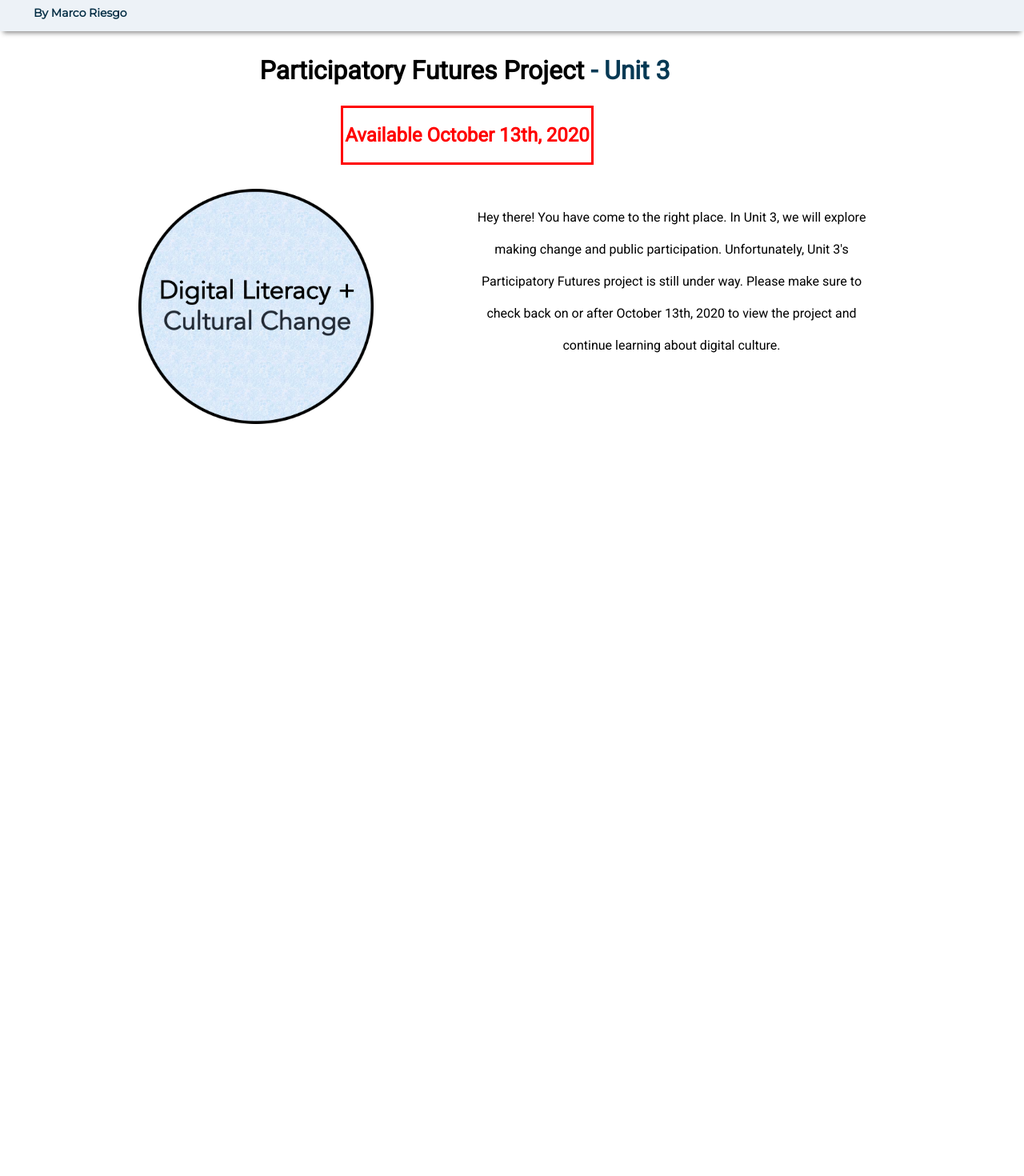
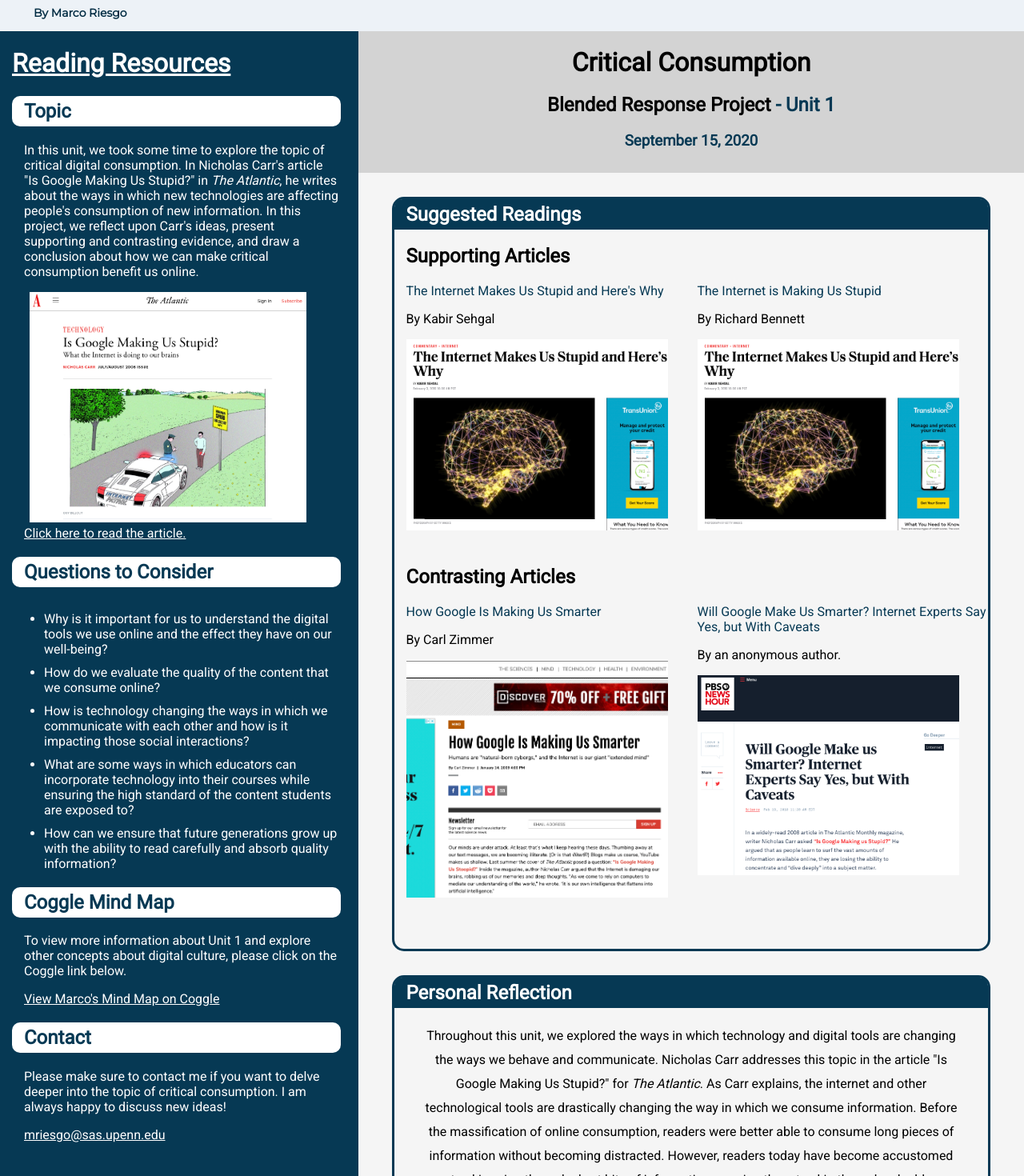
Before and after one commit to marcoriesgo/digital-culture, a React (Create React App) app: page /unit3 in a window 1280 px wide. Shown: the part 60-1530 px from the top of the page at 80% size. Before the commit the page ends 800 px from the top, so only its background shows below. Built offline with nearby package versions, Linux system fonts and the light colour scheme.

Commit message:
working on Unit 3 -1

```diff
--- a/src/components/Unit3.js
+++ b/src/components/Unit3.js
@@ -1,20 +1,109 @@
 import React, { Component } from "react";
 
-import poster from "../img/poster.png";
+import article1 from "../img/article1.png";
+
+import supporting1 from "../img/supporting1.png";
+import supporting2 from "../img/supporting1.png";
+
+import contrast1 from "../img/contrast1.png";
+import contrast2 from "../img/contrast2.png";
 
 class Unit3 extends Component {
   render() {
     return (
-      <div className="unit-parent-container">
-        <h1 className="unit-title">Participatory Futures Project <span style={{color: 'rgba(6,57,84,1)'}}>- Unit 3</span> </h1>
-        <div className="availability-box">
-            <h2>Available October 13th, 2020</h2>
+      <div className="unit-parent-container-one">
+        <div className="unit1-project-left-container">
+            <div className="resources-content-container">
+                <h1 className="resources-title">Reading Resources</h1>
+                <h2 className="resources-section-header">Topic</h2>
+                <p className="resources-section-content">In this unit, we took some time to explore the topic of critical digital consumption. In Nicholas Carr's article "Is Google Making Us Stupid?" in <span style={{fontStyle: 'italic'}}>The Atlantic</span>, he writes about the ways in which new technologies are affecting people's consumption of new information. In this project, we reflect upon Carr's ideas, present supporting and contrasting evidence, and draw a conclusion about how we can make critical consumption benefit us online.</p>
+                <img src={article1} alt="Digital Culture" className="article-screenshot"/><br />
+                <a href="https://www.theatlantic.com/magazine/archive/2008/07/is-google-making-us-stupid/306868/" target="_blank" className="resource-link">Click here to read the article.</a>
+
+                <h2 className="resources-section-header">Questions to Consider</h2>
+                <ul>
+                    <li>Why is it important for us to understand the digital tools we use online and the effect they have on our well-being? </li>
+                    <li>How do we evaluate the quality of the content that we consume online?</li>
+                    <li>How is technology changing the ways in which we communicate with each other and how is it impacting those social interactions?</li>
+                    <li>What are some ways in which educators can incorporate technology into their courses while ensuring the high  standard of the content students are exposed to?</li>
+                    <li>How can we ensure that future generations grow up with the ability to read carefully and absorb quality information?</li>
+                </ul>
+
+                <h2 className="resources-section-header">Coggle Mind Map</h2>
+                <p className="resources-section-content">To view more information about Unit 1 and explore other concepts about digital culture, please click on the Coggle link below.</p>
+                <a href="https://coggle.it/diagram/X1bGwr2x3ka7jkx7/t/capstone-project-map-critical-consumption/4cc0fcf3532e715c6cfc5e21090eb11f9324505bf7c111e7d61fce8f8e3544c8" target="_blank" className="resource-link">View Marco's Mind Map on Coggle</a>
+                <h2 className="resources-section-header">Contact</h2>
+                <p className="resources-section-content">Please make sure to contact me if you want to delve deeper into the topic of critical consumption. I am always happy to discuss new ideas!</p>
+                <a href = "mailto: mriesgo@sas.upenn.edu" className="resource-link">mriesgo@sas.upenn.edu</a>
+            </div>
         </div>
-        <div className="check-back-image-container">
-            <img src={poster} alt="Digital Culture" className="project-screenshot"/>
-        </div>
-        <div className="check-back-message">
-            <p>Hey there! You have come to the right place. In Unit 3, we will explore making change and public participation. Unfortunately, Unit 3's Participatory Futures project is still under way. Please make sure to check back on or after October 13th, 2020 to view the project and continue learning about digital culture.</p>
+
+
+
+
+
+        <div className="unit1-project-right-container">
+            <div className="project-right-heading">
+                <h1 className="project-header">Critical Consumption</h1>
+                <h2>Blended Response Project <span style={{color: 'rgba(6,57,84,1)'}}>- Unit 1</span> </h2>
+                <h3 className="project-date">September 15, 2020</h3>
+            </div>
+            <div className="project-right-content-container">
+            <div className="content-box-container">
+                <h2 className="project-content-header">Suggested Readings</h2>
+                <div className="readings-top">
+                    <h2>Supporting Articles</h2>
+                    <div className="article-one">
+                        <a href="https://fortune.com/2016/02/03/nicholas-carr-internet/" target="_blank" className="article-link">The Internet Makes Us Stupid and Here's Why</a> <br />
+                        <p className="author-name">By Kabir Sehgal</p>
+                        <img src={supporting1} alt="Digital Culture" className="readings-screenshot"/>
+                    </div>
+                    <div className="article-two">
+                        <a href="https://hightechforum.org/the-internet-is-making-us-stupid/" target="_blank" className="article-link">The Internet is Making Us Stupid</a> <br />
+                        <p className="author-name">By Richard Bennett</p>
+                        <img src={supporting2} alt="Digital Culture" className="readings-screenshot"/>
+                    </div>
+                </div>
+                <div className="readings-bottom">
+                    <h2>Contrasting Articles</h2>
+                    <div className="article-one">
+                        <a href="https://www.discovermagazine.com/mind/how-google-is-making-us-smarter" target="_blank" className="article-link">How Google Is Making Us Smarter</a> <br />
+                        <p className="author-name">By Carl Zimmer</p>
+                        <img src={contrast1} alt="Digital Culture" className="readings-screenshot"/>
+                    </div>
+                    <div className="article-two">
+                        <a href="https://www.pbs.org/newshour/science/will-google-make-us-smarter-internet-experts-say-yes-in-some-ways" target="_blank" className="article-link">Will Google Make Us Smarter? Internet Experts Say Yes, but With Caveats</a> <br />
+                        <p className="author-name">By an anonymous author.</p>
+                        <img src={contrast2} alt="Digital Culture" className="readings-screenshot"/>
+                    </div>
+                    </div>
+                </div>
+
+
+                <div className="content-box-container">
+                    <h2 className="project-content-header">Personal Reflection</h2>
+                    <p className="personal-reflection-content">
+                        Throughout this unit, we explored the ways in which technology and digital tools are changing the ways we behave and communicate. Nicholas Carr addresses this topic in the article "Is Google Making Us Stupid?" for <span style={{fontStyle: 'italic'}}>The Atlantic</span>. As Carr explains, the internet and other technological tools are drastically changing the way in which we consume information. Before the massification of online consumption, readers were better able to consume long pieces of information without becoming distracted. However, readers today have become accustomed to skimming through short bits of information, causing them to skip through valuable information and not immerse themselves in the information at hand. Therefore, to prevent the loss of valuable information, it is important for us to question whether we are consuming digital content in th  most beneficial manner.
+                    </p>
+                    <p className="personal-reflection-content">
+                        In the supporting  articles listed above, researchers describe the discovery of similar concepts. As Kabir Sehgal describes, these researchers have found that the internet has indeed changed the way we absorb information. Additionally, as Richard Bennet explains, it is easy for us to encounter misinformation in the digital content we consume. Because of this, it is becoming more important to think critically about the content that we consume. Companies are driven by the revenue generated by producing pointless content, which can be damaging to the general public. I believe that in order to avoid being misinformed and wastingour time on meaningless content, we must continously question the mediums through which we recive informatioon and develop our ability to differientiate helpful content from pointless content.
+                    </p>
+                    <p className="personal-reflection-content">
+                        On the other hand, some other writers view digital consumption in a more positive way. For instance, as Carl Zimmer describes in his article, the internet has opened a whole new massive library of content for us to consume. This is beneficial because it expands the possibility for people to learn new things and reead about new concepts. Furthermore, in the PBS article "Will Google Make us Smarter? Internet Experts Say Yes, but With Caveats", research demonstrates that a majority of people believe that the internet has expandeed their intelligence. I believe this is because the internt has opened a great channel for people to learn. This contrasting point-of-view correctly shows that even though online content can be meaningless for consumers, the internet is facilitating learning in a brilliant way.
+                    </p>
+                    <p className="personal-reflection-content">
+                        Although both of these points of view highlight the negative and positive effects of the consumption of digital content, it is important for us to be minful about the mediums we use online and the content we consume. As the first articles deemonstrate, digital content can be misleading and have negative effects on reading behavior. On the other hand, it is true that the internet has opened up a world of possibility for learning new things. Therefore, we must evaluate the content we consume well in order to maintain  a beneeficial balance of critical consumption.
+                    </p>
+                </div>
+
+                <div className="content-box-container">
+                    <h2 className="project-content-header">Coggle Mind Map</h2>
+                    <h3 className="coggle-intro">The following is a the Coggle Mind Map I used to guide me in the process of exploring the impact of digital consumption. Take a look and feel free to use it as a starting point for future research!</h3>
+                    <iframe width='75%' height='75%' src='https://embed.coggle.it/diagram/X1bGwr2x3ka7jkx7/4cc0fcf3532e715c6cfc5e21090eb11f9324505bf7c111e7d61fce8f8e3544c8' frameborder='0' className="coggle-frame" allowfullscreen></iframe>
+                </div>
+            </div>
+
+
         </div>
       </div>
     );
```
